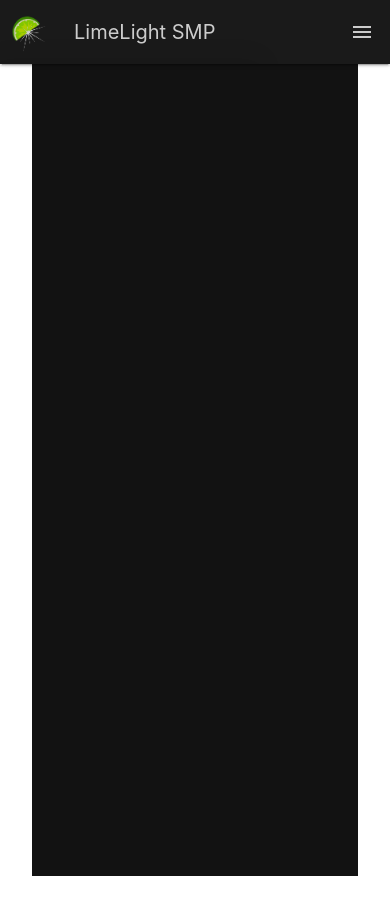
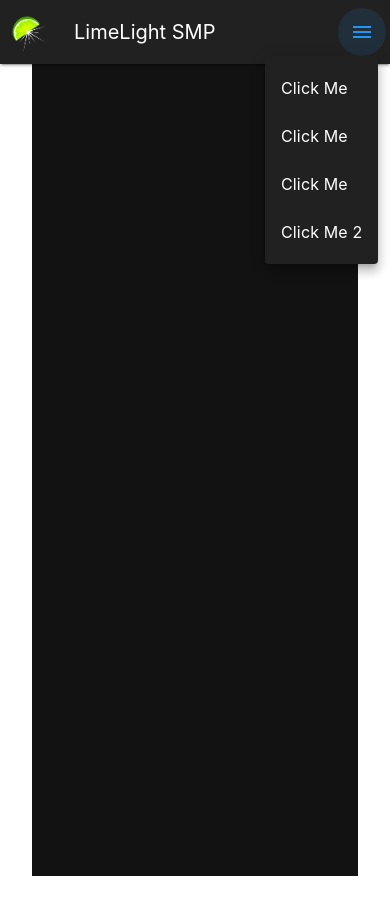
Before and after one commit to kcharters/limelightwebsiterevamp, a Vue app: page / in a window 390 px wide. Both pictures are taken after a click on the button 362 px from the left and 32 px from the top of the page. Built offline with nearby package versions, Linux system fonts and the light colour scheme.

Commit message:
nav for mobile test

```diff
--- a/src/components/nav.vue
+++ b/src/components/nav.vue
@@ -1,13 +1,18 @@
-<script >
+<script setup>
+import { computed, unref } from 'vue'
+import { useDisplay } from 'vuetify'
 
-export default{
-  data() {
-   var drawer= false;
-   var tab= null;
-   var items= ['web', 'shopping', 'videos', 'images', 'news']
-   return { drawer, tab, items }
-  }
-}
+const display = useDisplay()
+const isMobile = computed(() => {
+  return unref(display.smAndDown)
+})
+
+const items = [
+  { title: 'Click Me' },
+  { title: 'Click Me' },
+  { title: 'Click Me' },
+  { title: 'Click Me 2' },
+]
 </script>
 <template>
   <v-app-bar :elevation="2">
@@ -16,20 +21,23 @@ export default{
     </template>
 
     <v-app-bar-title>LimeLight SMP</v-app-bar-title>
+    <v-toolbar-items class="hidden-sm-and-down">
+      <v-btn>Limes</v-btn>
+      <v-btn>Links</v-btn>
+    </v-toolbar-items>
 
     <!-- Add a navigation bar -->
-    <template v-slot:append>
-      <v-app-bar-nav-icon @click="drawer = true" class="d-flex d-sm-none"></v-app-bar-nav-icon>
-    </template>
-    <v-navigation-drawer v-model="drawer" absolute temporary>
-      <v-list nav dense>
-
-          <v-list-item v-for="(item, index) in items">
-            <v-list-item-title @click="tab = index">{{ item }}</v-list-item-title>
-          </v-list-item>
-
+    <v-menu v-if="isMobile">
+      <template v-slot:activator="{ props }">
+        <v-app-bar-nav-icon color="primary" v-bind="props">
+        </v-app-bar-nav-icon>
+      </template>
+      <v-list>
+        <v-list-item v-for="(item, index) in items" :key="index" :value="index">
+          <v-list-item-title>{{ item.title }}</v-list-item-title>
+        </v-list-item>
       </v-list>
-    </v-navigation-drawer>
+    </v-menu>
 
     <!-- Navigation bar ends -->
   </v-app-bar>
```
